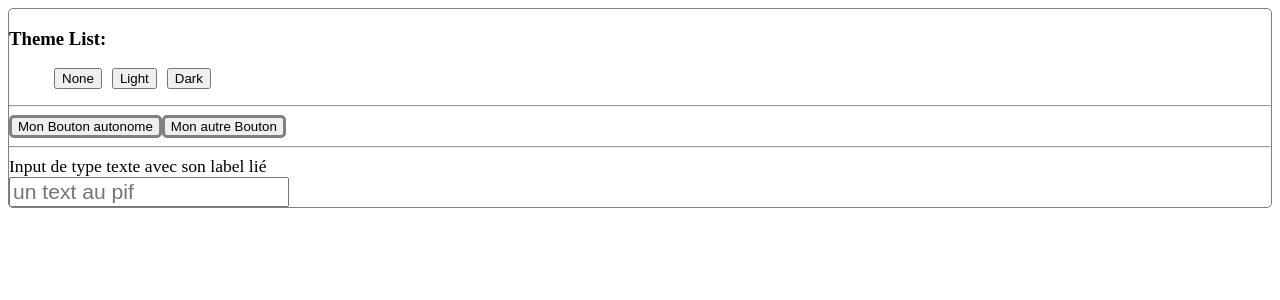
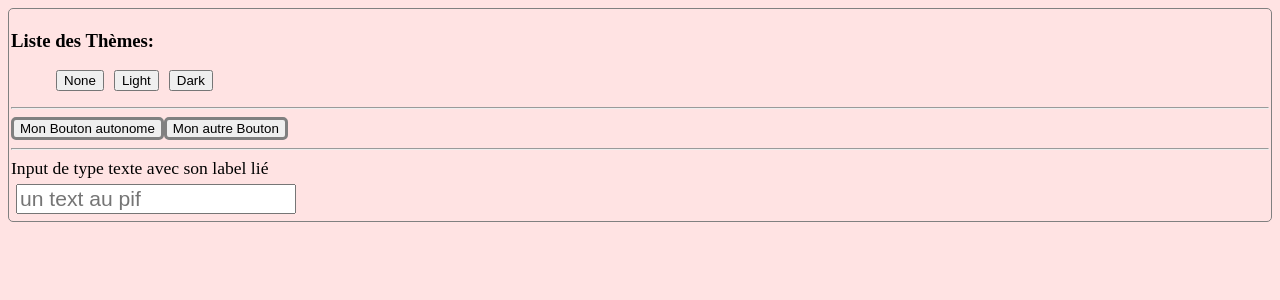
Before and after one commit to kolinhar/test-ts-scss-theme, a React (Create React App) app: page / in a window 1280 px wide. Shown: the top 300 px of the page. Built offline with nearby package versions, Linux system fonts and the light colour scheme.

Commit message:
2 files modified, 1 added, 1 deleted

```diff
--- a/App.tsx
+++ b/App.tsx
@@ -1,6 +1,6 @@
 import * as React from 'react';
 import { memo, useCallback, useState } from 'react';
-import './style.module.scss';
+import './_style.module.scss';
 import Button from './components/Button/Button';
 import Section from './components/Section/Section';
 import InputText from './components/InputText/InputText';
@@ -16,7 +16,7 @@ function App() {
   return (
     <Section className={theme}>
       <article>
-        <h1>Theme List:</h1>
+        <h1>Liste des Thèmes:</h1>
         <nav>
           <ul>
             <li>
--- a/style.module.scss
+++ b/_style.module.scss
@@ -43,6 +43,14 @@ input {
   display: block;
 }
 
+body {
+  background-color: rgba(255, 200, 200, 0.5);
+}
+
+section {
+  padding: $space-sm;
+}
+
 /*
  * Cerise sur la gâteau
  * les medias queries pour le côté responsive
@@ -55,3 +63,12 @@ input {
     flex-direction: column;
   }
 }
+
+@media (min-width: 750px) {
+}
+
+@media (min-width: 1080px) {
+}
+
+@media (min-width: 1081px) {
+}
--- a/components/InputText/InputText.module.scss
+++ b/components/InputText/InputText.module.scss
@@ -1,7 +1,10 @@
+@use '../../style.module' as main;
+
 .label {
   font-size: 1.1em;
 }
 
 .input {
   font-size: 1.2em;
+  margin: main.$space-md;
 }
```
